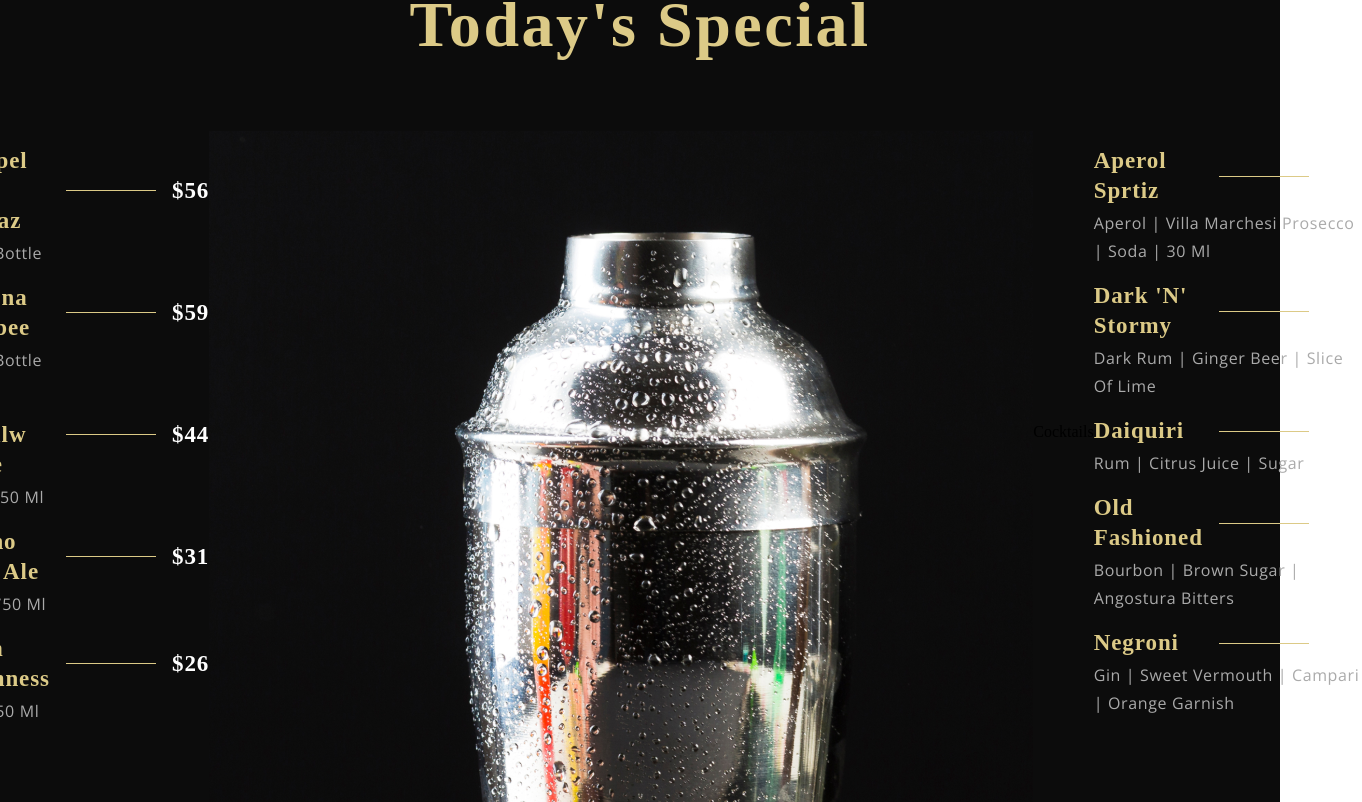
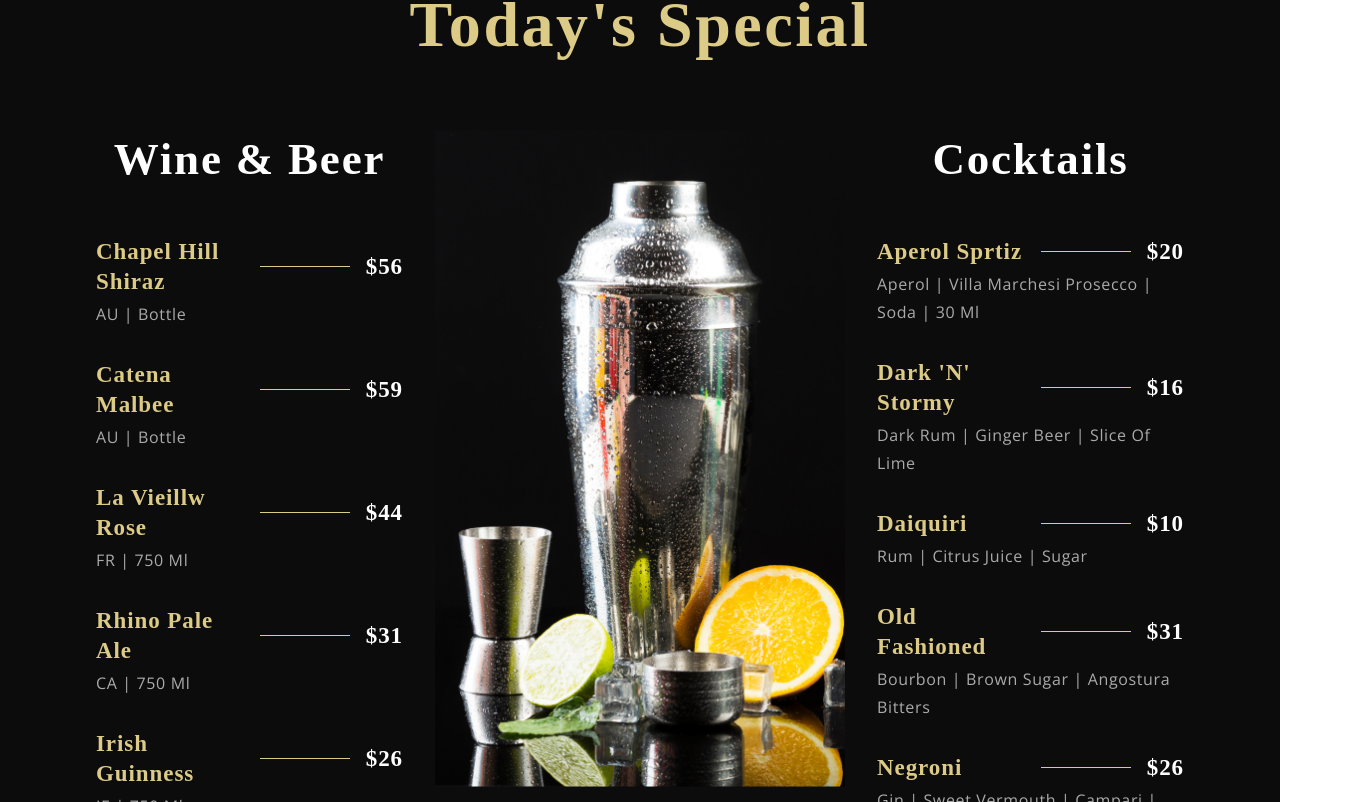
Before and after one commit to Vargos98/Restaurant-React-App, a React (Create React App) app: page / in a window 1280 px wide. Shown: the part 2138-2940 px from the top of the page, 1362 px wide, since content can reach past the window. Built offline with nearby package versions, Linux system fonts and the light colour scheme; a web font is replaced by a local one.

Commit message:
Special Menu Completed with css as well

```diff
--- a/src/container/Menu/SpecialMenu.css
+++ b/src/container/Menu/SpecialMenu.css
@@ -15,3 +15,73 @@
     align-items: flex-start;
     flex-direction: row;
 }
+
+.app__specialMenu-menu_heading{
+    font-family: var(--font-base);
+    font-weight: 600;
+    font-size: 45px;
+    line-height: 58.5px;
+    letter-spacing: 0.04em;
+    color: var(--color-white);
+}
+
+.app__specialMenu-menu_wine,.app__specialMenu-menu_cocktails{
+    flex: 1;
+    width: 100%;
+    flex-direction: column;
+}
+
+.app__specialMenu-menu_img{
+    width: 410px;
+    margin: 0 2rem;
+
+}
+
+.app__specialMenu-menu_img img{
+    width: 100%;
+    height: auto;
+}
+
+.app__specialMenu-menu_items{
+    display: flex;
+    flex-direction: column;
+    margin: 2rem 0 ;
+    width: 100%;
+
+}
+
+@media screen and(max-width:2000px){
+    .app__specialMenu-menu_img{
+        width: 650px;
+    }
+
+    .app__specialMenu-menu_img img{
+        height: 920px;
+    }
+
+}
+
+@media screen and(max-width:1150px){
+    .app__specialMenu-menu{
+        flex-direction: column;
+        align-items: center;
+        width: 100%;
+    }
+
+    .app__specialMenu-menu_img{
+        margin: 3rem 0;
+
+    }
+}
+@media screen and(max-width:650px){
+
+    .app__specialMenu-menu_img{
+        width: 100%;
+
+    }
+    .app__specialMenu-menu_heading{
+        font-size: 35px;
+        line-height: 48.5px;
+    }
+
+}
--- a/src/container/Menu/SpecialMenu.jsx
+++ b/src/container/Menu/SpecialMenu.jsx
@@ -12,8 +12,8 @@
 
             <div className='app__specialMenu-menu'>
                 <div className='app__specialMenu-menu_wine flex__center'>
-                    <p className='app__specialMenu_menu_heading'>Wine & Beer</p>
-                      <div className='app__specialMenu_menu_items'>
+                    <p className='app__specialMenu-menu_heading'>Wine & Beer</p>
+                      <div className='app__specialMenu-menu_items'>
                           {data.wines.map((wine,index)=> (
                             <MenuItem key={wine.title + index} title={wine.title} price={wine.price} tags={wine.tags}/>
                           ))}
@@ -25,8 +25,8 @@
                 </div>
 
                 <div className='app__specialMenu-menu_cocktails flex__center'>
-                    <p className='app__specialMenu_menu_heading'>Cocktails</p>
-                      <div className='app__specialMenu_menu_items'>
+                    <p className='app__specialMenu-menu_heading'>Cocktails</p>
+                      <div className='app__specialMenu-menu_items'>
                           {data.cocktails.map((cocktail,index)=> (
                             <MenuItem key={cocktail.title + index} title={cocktail.title}  price={cocktail.price} tags={cocktail.tags}/>
                           ))}
```
